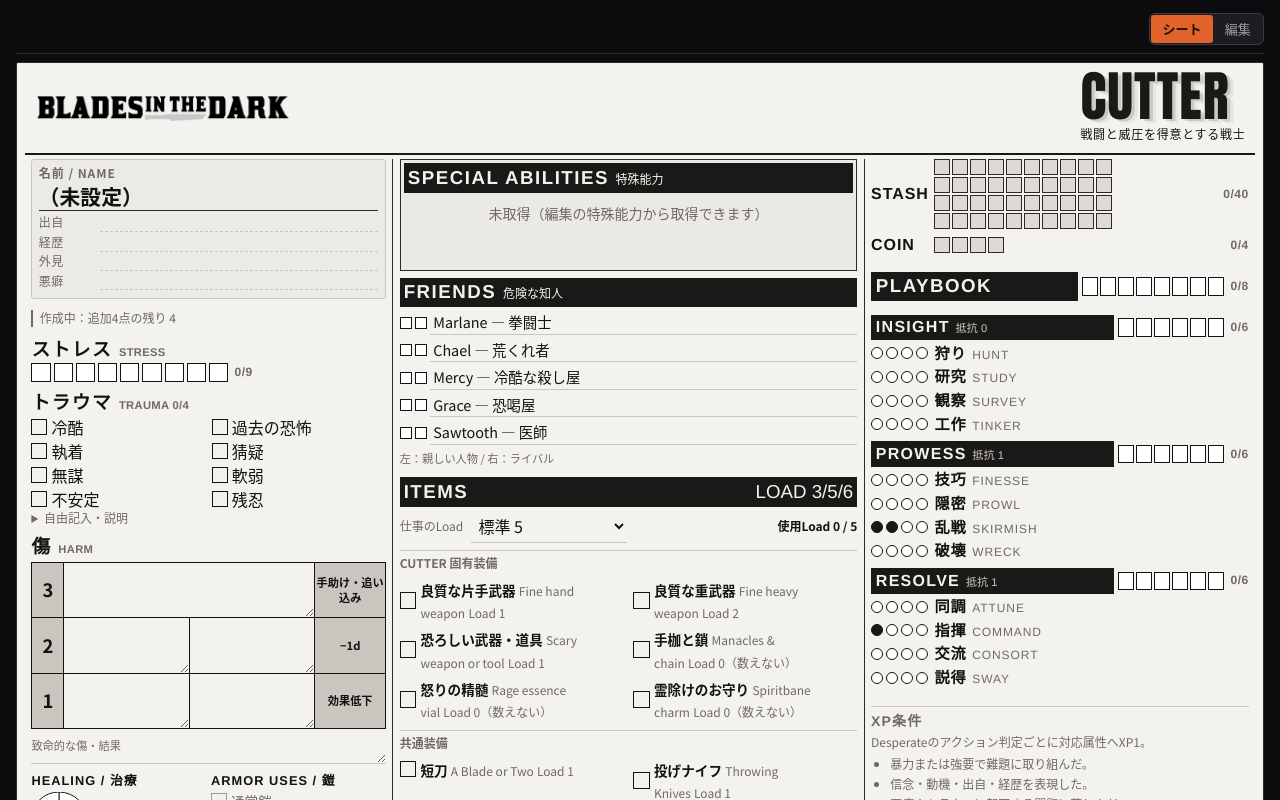
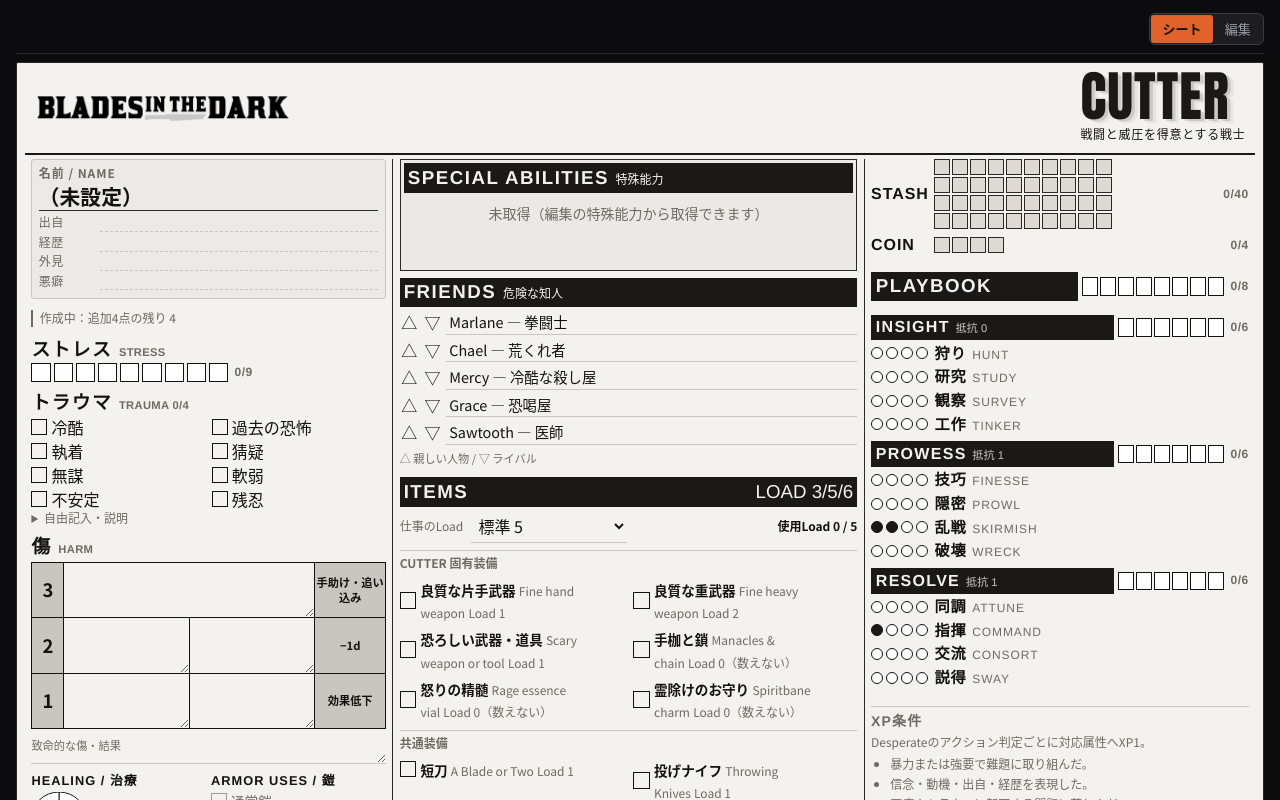
Before and after one commit to yukiohku/BladesInTheDarkSPA, a React (Vite) app: page / in a window 1280 px wide. Shown: the top 800 px of the page. Built offline with nearby package versions, Linux system fonts and the light colour scheme.

Commit message:
fix: 知人関係を色付き三角で示す

```diff
--- a/src/sheet/OfficialSheetView.tsx
+++ b/src/sheet/OfficialSheetView.tsx
@@ -18,7 +18,7 @@
 } from '../components/SheetPanels'
 import { TextArea } from '../components/ui'
 import { TraumaPanel } from '../tabs/StatusTab'
-import { BookmarkTrack, CoinTrack, StressBoxes, Box } from './parts'
+import { BookmarkTrack, CoinTrack, StressBoxes } from './parts'
 import { abilityDefinitions, loadLimits, stressMax } from '../lib/rules'
 import { characterStatus } from '../lib/status'
 import logoUrl from '../assets/blades-logo.png'
@@ -151,34 +151,36 @@
           </h3>
           {character.friends.map((friend) => (
             <div className="os-friend" key={friend.id}>
-              <Box
-                size="small"
-                label={`${friend.name}：親しい人物`}
-                checked={friend.relation === 'friend'}
-                onChange={(checked) =>
-                  dispatch({
-                    type: 'friend.patch',
-                    id: friend.id,
-                    patch: { relation: checked ? 'friend' : 'neutral' },
-                  })
-                }
-              />
-              <Box
-                size="small"
-                label={`${friend.name}：ライバル`}
-                checked={friend.relation === 'rival'}
-                onChange={(checked) =>
-                  dispatch({
-                    type: 'friend.patch',
-                    id: friend.id,
-                    patch: { relation: checked ? 'rival' : 'neutral' },
-                  })
-                }
-              />
+              {(['friend', 'rival'] as const).map((relation) => {
+                const selected = friend.relation === relation
+                const isFriend = relation === 'friend'
+                const relationship = isFriend ? '親しい人物' : 'ライバル'
+                return (
+                  <button
+                    key={relation}
+                    type="button"
+                    className={`os-friend__mark os-friend__mark--${relation}`}
+                    aria-pressed={selected}
+                    aria-label={`${friend.name}：${relationship}`}
+                    title={`${friend.name}：${relationship}`}
+                    onClick={() =>
+                      dispatch({
+                        type: 'friend.patch',
+                        id: friend.id,
+                        patch: { relation: selected ? 'neutral' : relation },
+                      })
+                    }
+                  >
+                    <span aria-hidden="true">
+                      {isFriend ? (selected ? '▲' : '△') : selected ? '▼' : '▽'}
+                    </span>
+                  </button>
+                )
+              })}
               <span className="os-friend__readout">{friend.name}</span>
             </div>
           ))}
-          <p className="os-friendlegend">左：親しい人物 / 右：ライバル</p>
+          <p className="os-friendlegend">△ 親しい人物 / ▽ ライバル</p>
         </section>
         <section className="os-panel os-equipment">
           <h3 className="os-panel__title">
--- a/src/sheet/sheet.css
+++ b/src/sheet/sheet.css
@@ -690,7 +690,43 @@
 .os-friend {
   display: flex;
   align-items: center;
-  gap: 0.2rem;
+  gap: 0.25rem;
+}
+
+.os-friend__mark {
+  display: inline-flex;
+  flex: 0 0 1.2rem;
+  align-items: center;
+  justify-content: center;
+  width: 1.2rem;
+  height: 1.3rem;
+  padding: 0;
+  background: transparent;
+  border: 0;
+  font-family: Georgia, 'Times New Roman', serif;
+  font-size: 1rem;
+  line-height: 1;
+  cursor: pointer;
+}
+
+.os-friend__mark--friend {
+  color: #64836c;
+}
+
+.os-friend__mark--friend[aria-pressed='true'] {
+  color: #315d3d;
+}
+
+.os-friend__mark--rival {
+  color: #a8746d;
+}
+
+.os-friend__mark--rival[aria-pressed='true'] {
+  color: #98483f;
+}
+
+.os-friend__mark:hover {
+  filter: brightness(0.8);
 }
 
 .os-friend__name {
@@ -1019,7 +1055,8 @@
   padding: 0.1rem 0.2rem;
   font-size: 0.9rem;
 }
-.os .os-friendlegend {
+.os-friendlegend {
+  margin: 0.1rem 0 0;
   color: var(--os-dim);
   font-size: 0.7rem;
 }
```
